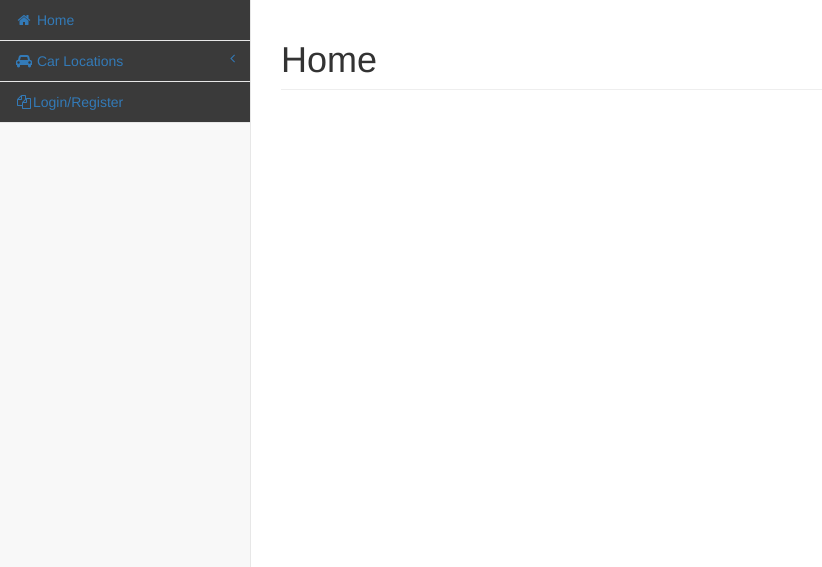
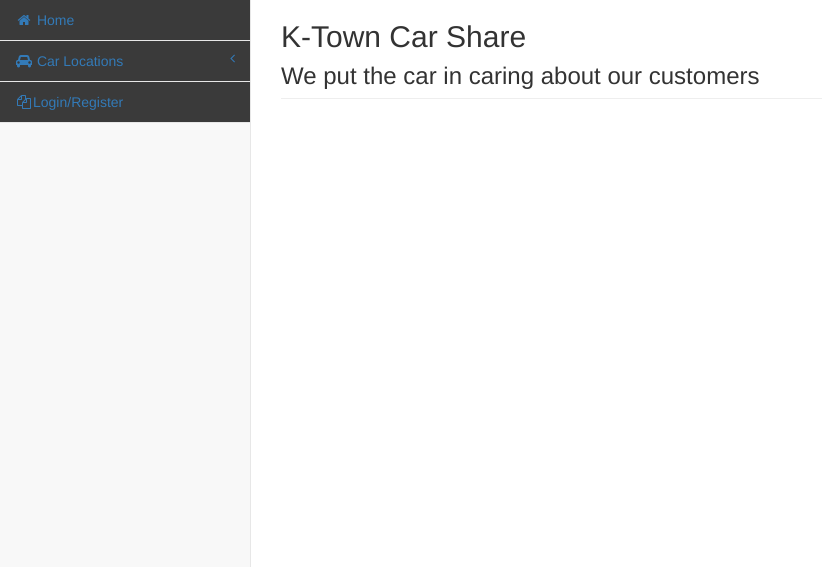
Before and after one commit to qwalley/KTCS, a PHP site: page / in a window 1280 px wide. Shown: the part 51-618 px from the top of the page, without its empty margins (0-822 px from the left). Run offline with PHP 8.4, Linux system fonts and the light colour scheme.

Commit message:
New homepage stuff.

```diff
--- a/src/views/pages/home_view.php
+++ b/src/views/pages/home_view.php
@@ -1,9 +1,16 @@
 <!-- filename: home_views.php -->
 <!-- authors: Will Alley -->
 
+<style>
+	.stupidHeaderFix{
+		margin-bottom:-30px;
+	}
+</style>
+
 <div class="row">
     <div class="col-lg-12">
-        <h1 class="page-header">Home</h1>
+        <h2 class="stupidHeaderFix">K-Town Car Share</h2>
+		<h3 class="page-header">We put the car in caring about our customers</h3>
     </div>
     <!-- /.col-lg-12 -->
 </div>
@@ -15,9 +22,15 @@
 			if(isset($_SESSION['user_info'])) {
 				$user_info = $_SESSION['user_info'];
 				echo 'Welcome ' . $user_info['name'];
-				echo '<pre>';
-				print_r($user_info);
-				echo "</pre>";
+		?>
+		<br>
+		<?php
+				if($user_info['reservation'] == 'pickup'){
+					echo "You have a car reserved for pickup today.";
+				}
+				else if($user_info['reservation'] == 'dropoff'){
+					echo "Your car reservation ends today. Please remember to return your vehicle.";
+				}
 			}
 		?>
 		</p>
```
